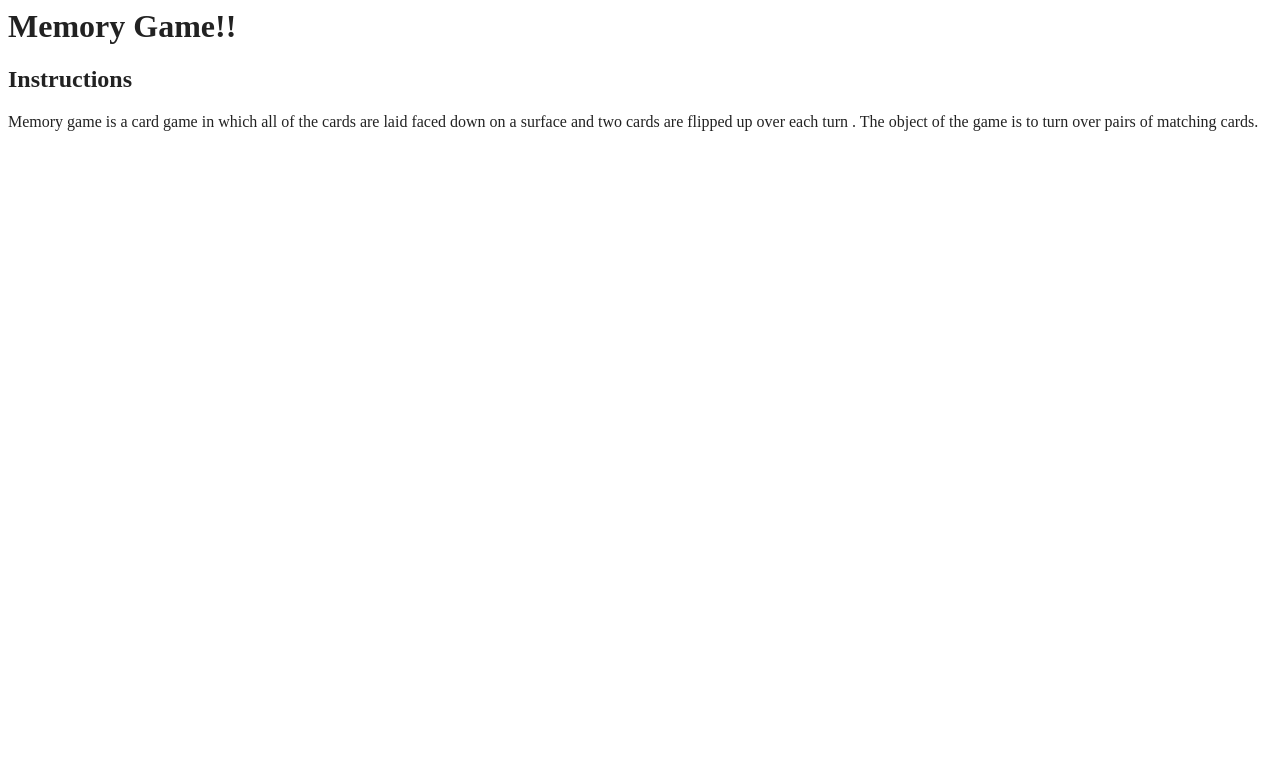
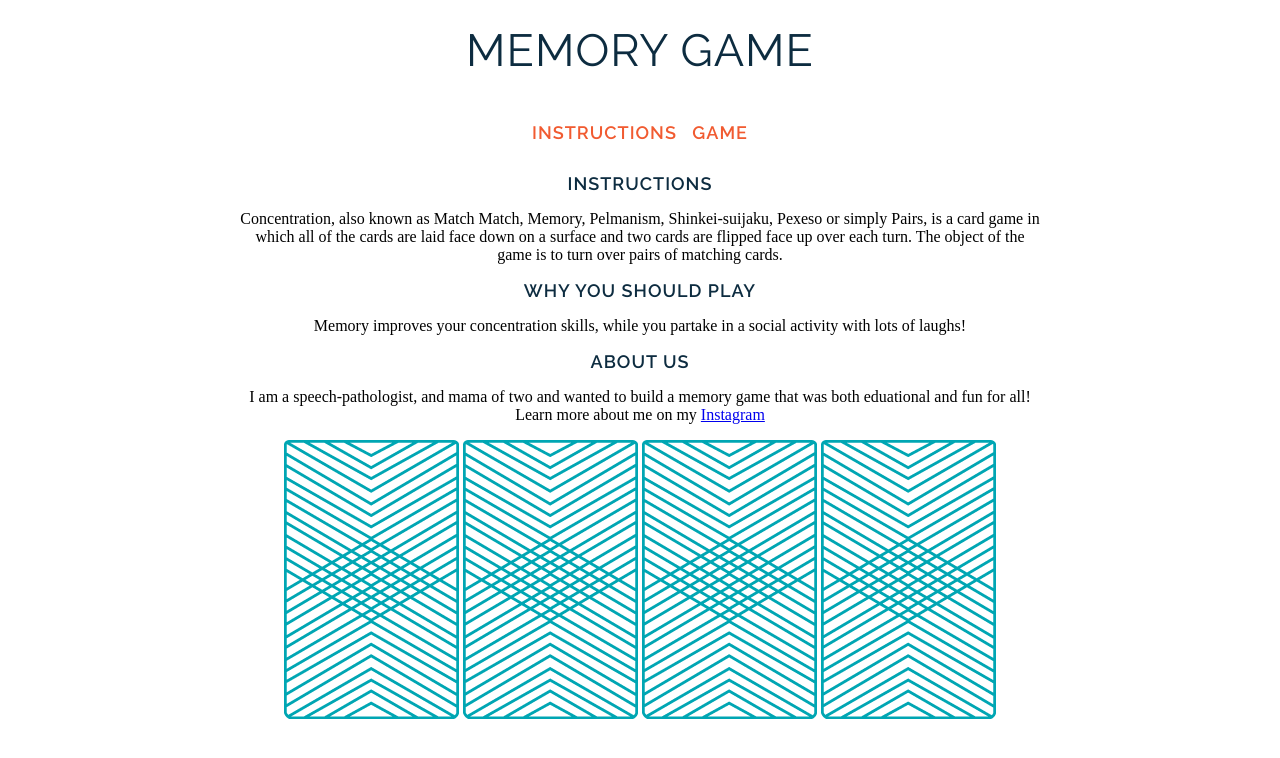
Before and after one commit to LeilaG/memory-game, a plain HTML site: page memory_game/index.html in a window 1280 px wide. Drawn offline with Linux system fonts and the light colour scheme; a web font is replaced by a local one.

Commit message:
added formatting and images

```diff
--- /dev/null
+++ b/memory_game/css/styles.css
@@ -0,0 +1,49 @@
+body {
+    padding: 1rem;
+    text-align: center;
+    font-family: "Raleway", sans-serif;
+}
+
+main {
+    max-width: 800px;
+    margin: auto;
+}
+
+h1,
+h2 {
+    font-family: "Raleway", sans-serif;
+    text-transform: uppercase;
+}
+
+h1 {
+    color: #0D2C40;
+    letter-spacing: 1px;
+    font-weight: 400;
+    font-size: 45px;
+}
+
+h2 {
+    color: #0D2C40;
+    letter-spacing: 1px;
+    font-weight: 600;
+    font-size: 18px;
+}
+
+nav.page-nav {
+    padding: 15px 0;
+    color: #F15B31;
+    letter-spacing: 1px;
+    font-weight: 600;
+    font-size: 18px;
+    text-transform: uppercase;
+}
+
+nav.page-nav a {
+    padding: 5px;
+    text-decoration: none;
+    color: #F15B31;
+}
+
+p {
+    font-family: "Droid Serif", serif;
+}
--- a/memory_game/index.html
+++ b/memory_game/index.html
@@ -1,18 +1,47 @@
 <html>
+
 <head>
     <title>Memory Game</title>
-        <link rel="stylesheet" href="styles.css">
+    <link href="https://fonts.googleapis.com/css?family=Droid+Serif|Raleway:400,500,600,700" rel="stylesheet">
+    <link href="css/styles.css" rel="stylesheet" type="text/css">
 </head>
+
 <body>
-      <h1>
-          Memory Game!!
-      </h1>
+    <main>
+        <h1>Memory Game</h1>
+
+        <nav class="page-nav">
+            <a href="instructions.html">Instructions</a>
+            <a href="#">Game</a>
+        </nav>
+
+        <h2>Instructions</h2>
+        <p>
+            Concentration, also known as Match Match, Memory, Pelmanism, Shinkei-suijaku, Pexeso or simply Pairs, is a card game in which all of the cards are laid face down on a surface and two cards are flipped face up over each turn. The object of the game is
+            to turn over pairs of matching cards.
+        </p>
         <h2>
-          Instructions
+            Why you should play
         </h2>
         <p>
-         Memory game is  a card game in which all of the cards are laid faced down on a surface and two cards are flipped up over each turn . The object of the game is to turn over pairs of matching cards.
+            Memory improves your concentration skills, while you partake in a social activity with lots of laughs!
 
         </p>
+        <h2>
+            About us
+        </h2>
+        <p>
+            I am a speech-pathologist, and mama of two and wanted to build a memory game that was both eduational and fun for all! Learn more about me on my
+            <a href="http://instagram.com/itisleila">Instagram</a>
+        </p>
+
+        <div>
+            <img src="images/back.png" alt="Queen of Diamonds">
+            <img src="images/back.png" alt="Queen of Hearts">
+            <img src="images/back.png" alt="King of Diamonds">
+            <img src="images/back.png" alt="King of Hearts">
+        </div>
+    </main>
 </body>
+
 </html>
--- a/memory_game/styles.css
+++ /dev/null
@@ -1,4 +0,0 @@
-body {
-    background-color: #fff;
-    color: #222;
-}
```
Also changed, not shown: memory_game/images/back.png (added), memory_game/images/king-of-diamonds.png (added), memory_game/images/king-of-hearts.png (added), memory_game/images/queen-of-diamonds.png (added), memory_game/images/queen-of-hearts.png (added). Lines whose indentation alone changed are shown as unchanged.
